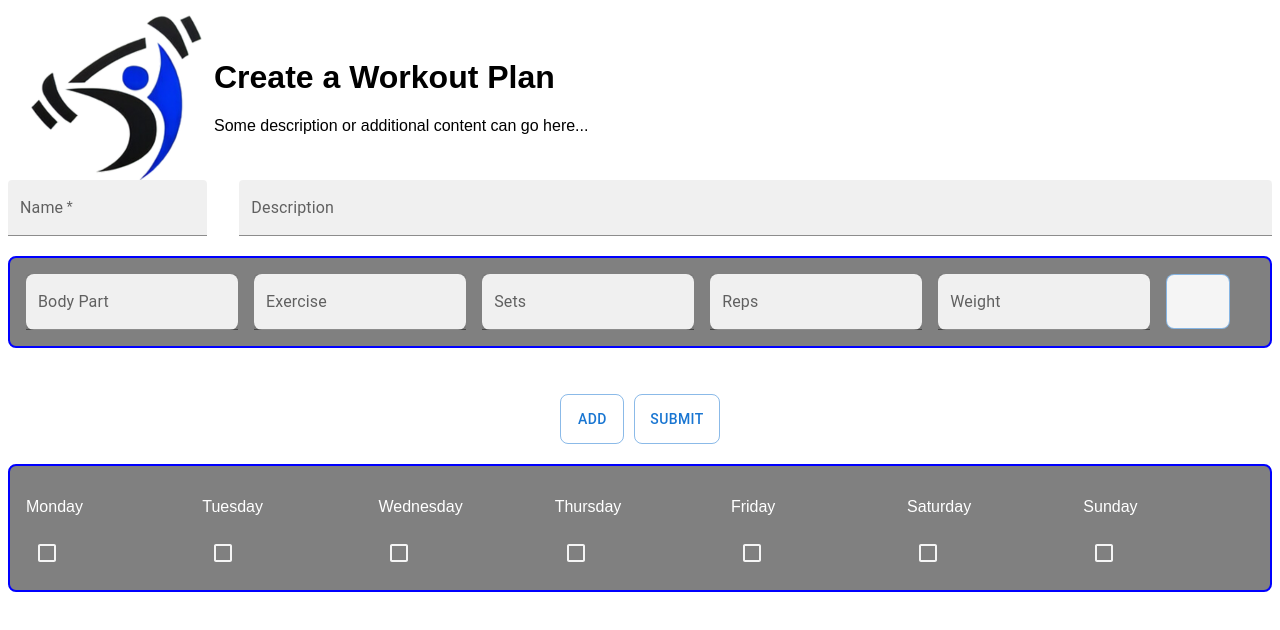
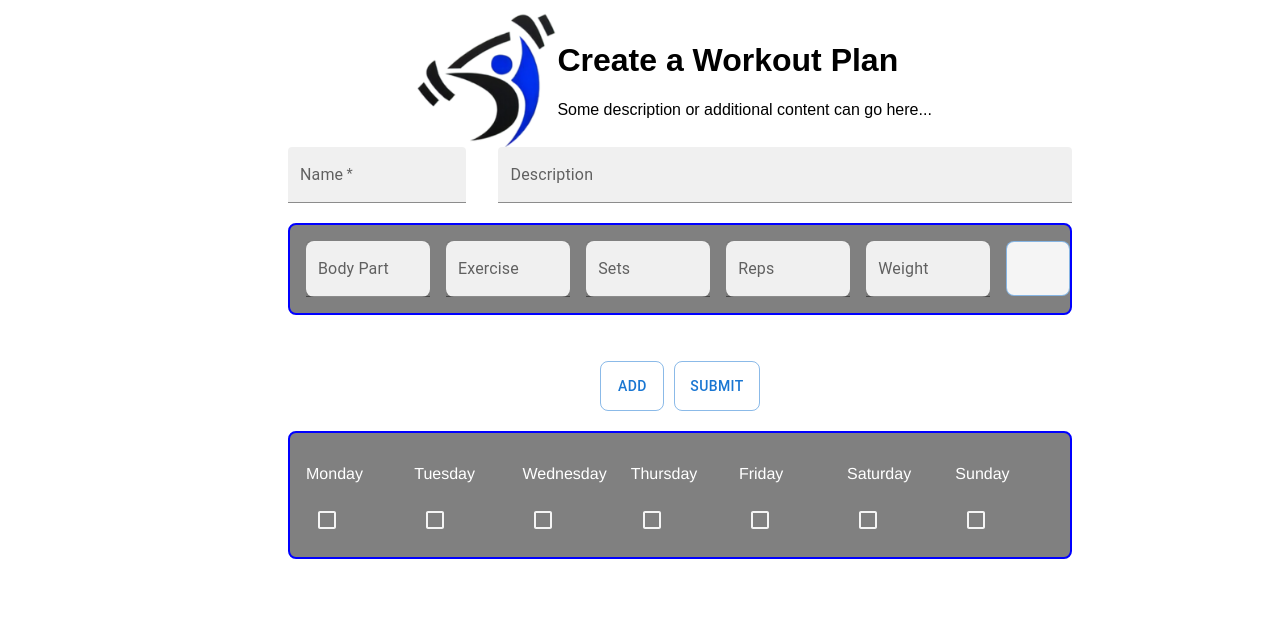
Before and after one commit to Ctc8/FitFriends, a React (Vite) app in the folder @latest/: page /CreatePage in a window 1280 px wide. Shown: the top 630 px of the page. Built offline with nearby package versions, Linux system fonts and the light colour scheme; no server answers.

Commit message:
Lunch time commit

```diff
--- a/@latest/src/pages/CreatePage.jsx
+++ b/@latest/src/pages/CreatePage.jsx
@@ -1,7 +1,7 @@
 import React, { useState } from "react";
 import styles from "./CreatePage.module.css";
 import logo from "../assets/logo.png";
-import { Stack, TextField, Button, Box, Grid, Checkbox } from "@mui/material";
+import { Stack, TextField, Button, Box, Grid, Checkbox, Typography } from "@mui/material";
 import Workout from "../components/Workouts.jsx";
 
 const CreatePage = () => {
@@ -55,13 +55,20 @@ const CreatePage = () => {
 
   return (
     <>
-      <div className={styles.container}>
-        <img src={logo} alt="workout plan" className={styles.image} />
-        <div className={styles.text}>
-          <h1>Create a Workout Plan</h1>
-          <p>Some description or additional content can go here...</p>
-        </div>
-      </div>
+    <Box sx={{ borderRadius: 2, paddingLeft:35, paddingRight:25}}>
+        <Box sx={{display: "flex",
+            flexDirection: "column",
+            alignItems: "center",
+            justifyContent: "flex-start",
+            height: "100%",}}>
+            <div style={{ display: "flex", alignItems: "center" }}>
+                <img src={logo} alt="workout plan" className={styles.image} />
+                <div>
+                    <h1>Create a Workout Plan</h1>
+                    <p>Some description or additional content can go here...</p>
+                </div>
+            </div>
+        </Box>
       <div className={styles.TextField}>
         <Stack spacing={4}>
           <Stack direction={"row"} spacing={4}>
@@ -125,15 +132,15 @@ const CreatePage = () => {
         >
           <Grid container spacing={2}>
             <Grid item md={1.7}>
-              <p style={{ color: "white" }}>Monday</p>
+                <p className={styles.customParagraph}>Monday</p>
               <Checkbox
-                sx={{ color: "whitesmoke" }}
+                sx={{ color: "whitesmoke"}}
                 checked={checkboxState.Monday}
                 onChange={() => handleCheckboxChange("Monday")}
               ></Checkbox>
             </Grid>
             <Grid item md={1.7}>
-              <p style={{ color: "white" }}>Tuesday</p>
+                <p className={styles.customParagraph}>Tuesday</p>
               <Checkbox
                 sx={{ color: "whitesmoke" }}
                 checked={checkboxState.Tuesday}
@@ -141,7 +148,7 @@ const CreatePage = () => {
               ></Checkbox>
             </Grid>
             <Grid item md={1.7}>
-              <p style={{ color: "white" }}>Wednesday</p>
+              <p className={styles.customParagraph}>Wednesday</p>
               <Checkbox
                 sx={{ color: "whitesmoke" }}
                 checked={checkboxState.Wednesday}
@@ -149,7 +156,7 @@ const CreatePage = () => {
               ></Checkbox>
             </Grid>
             <Grid item md={1.7}>
-              <p style={{ color: "white" }}>Thursday</p>
+            <p className={styles.customParagraph}>Thursday</p>
               <Checkbox
                 sx={{ color: "whitesmoke" }}
                 checked={checkboxState.Thursday}
@@ -157,7 +164,7 @@ const CreatePage = () => {
               ></Checkbox>
             </Grid>
             <Grid item md={1.7}>
-              <p style={{ color: "white" }}>Friday</p>
+            <p className={styles.customParagraph}>Friday</p>
               <Checkbox
                 sx={{ color: "whitesmoke" }}
                 checked={checkboxState.Friday}
@@ -165,7 +172,7 @@ const CreatePage = () => {
               ></Checkbox>
             </Grid>
             <Grid item md={1.7}>
-              <p style={{ color: "white" }}>Saturday</p>
+            <p className={styles.customParagraph}>Saturday</p>
               <Checkbox
                 sx={{ color: "whitesmoke" }}
                 checked={checkboxState.Saturday}
@@ -173,7 +180,7 @@ const CreatePage = () => {
               ></Checkbox>
             </Grid>
             <Grid item md={1.7}>
-              <p style={{ color: "white" }}>Sunday</p>
+            <p className={styles.customParagraph}>Sunday</p>
               <Checkbox
                 sx={{ color: "whitesmoke" }}
                 checked={checkboxState.Sunday}
@@ -183,6 +190,7 @@ const CreatePage = () => {
           </Grid>
         </Box>
       </div>
+      </Box>
     </>
   );
 };
--- a/@latest/src/pages/CreatePage.module.css
+++ b/@latest/src/pages/CreatePage.module.css
@@ -2,7 +2,17 @@
 
 .container {
   display: flex;
+  flex-wrap: wrap;
   align-items: center;
+  justify-content: space-between; /* Optional: distribute space between elements */
+  height: 100vh; /* Set the container height to viewport height */
+  margin: 0 auto; /* Center the container horizontally */
+  padding: 20px; /* Optional: add padding to the container */
+  box-sizing: border-box; /* Include padding and border in the element's total width and height */
+}
+.customParagraph {
+  font-family: Helvetica, Arial, sans-serif;
+  color: white;
 }
 .image {
   max-width: 25%;
```
